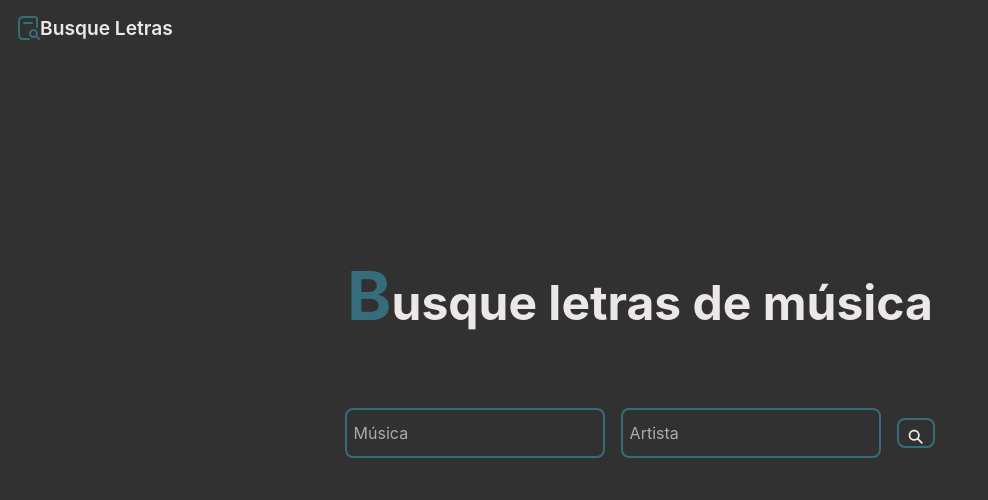
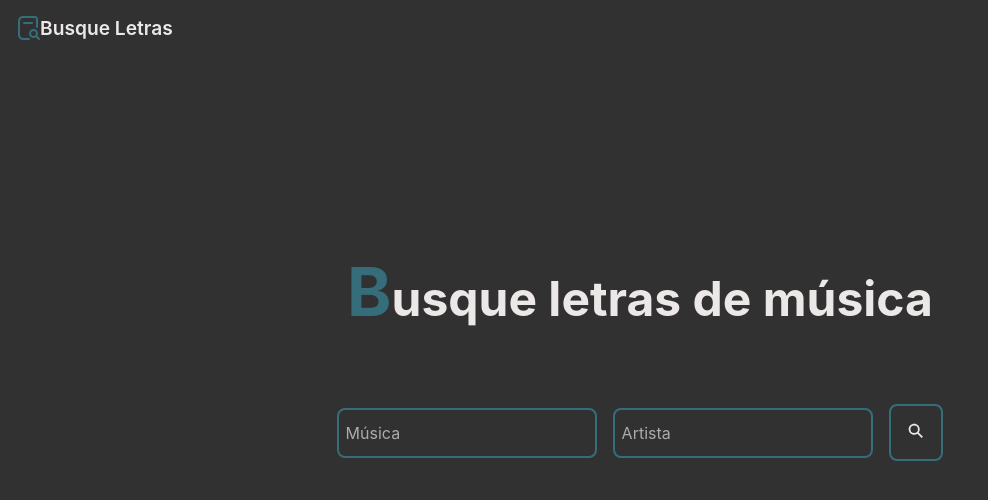
Before and after one commit to monickevelyn/busque-letras, a React (Vite) app: page / in a window 1280 px wide. Shown: the top 500 px of the page, without its empty margins (0-988 px from the left). Built offline with nearby package versions, Linux system fonts and the light colour scheme.

Commit message:
--up btn

```diff
--- a/src/components/search/style.search.scss
+++ b/src/components/search/style.search.scss
@@ -39,13 +39,12 @@
         border: none;
         background: none;
         outline: none;
-        height: 30px;
         color: var(--fontcolor);
         font-size: 1em;
         border: 2px solid var(--color2);
         border-radius: 8px;
         // flex: 1 0 30px;
-        padding: 0.5em;
+        padding: 1em;
     }
 
     button:hover {
```
